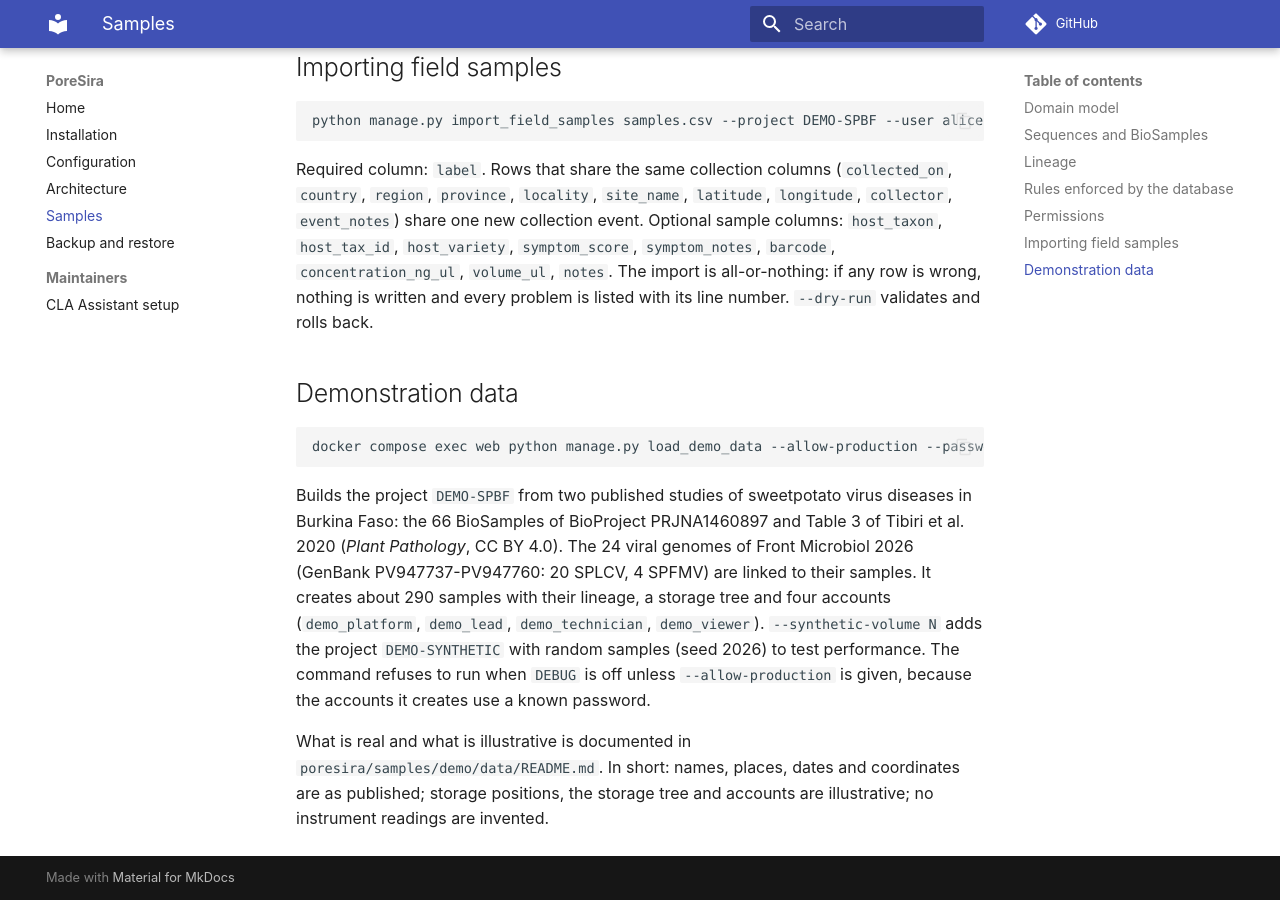
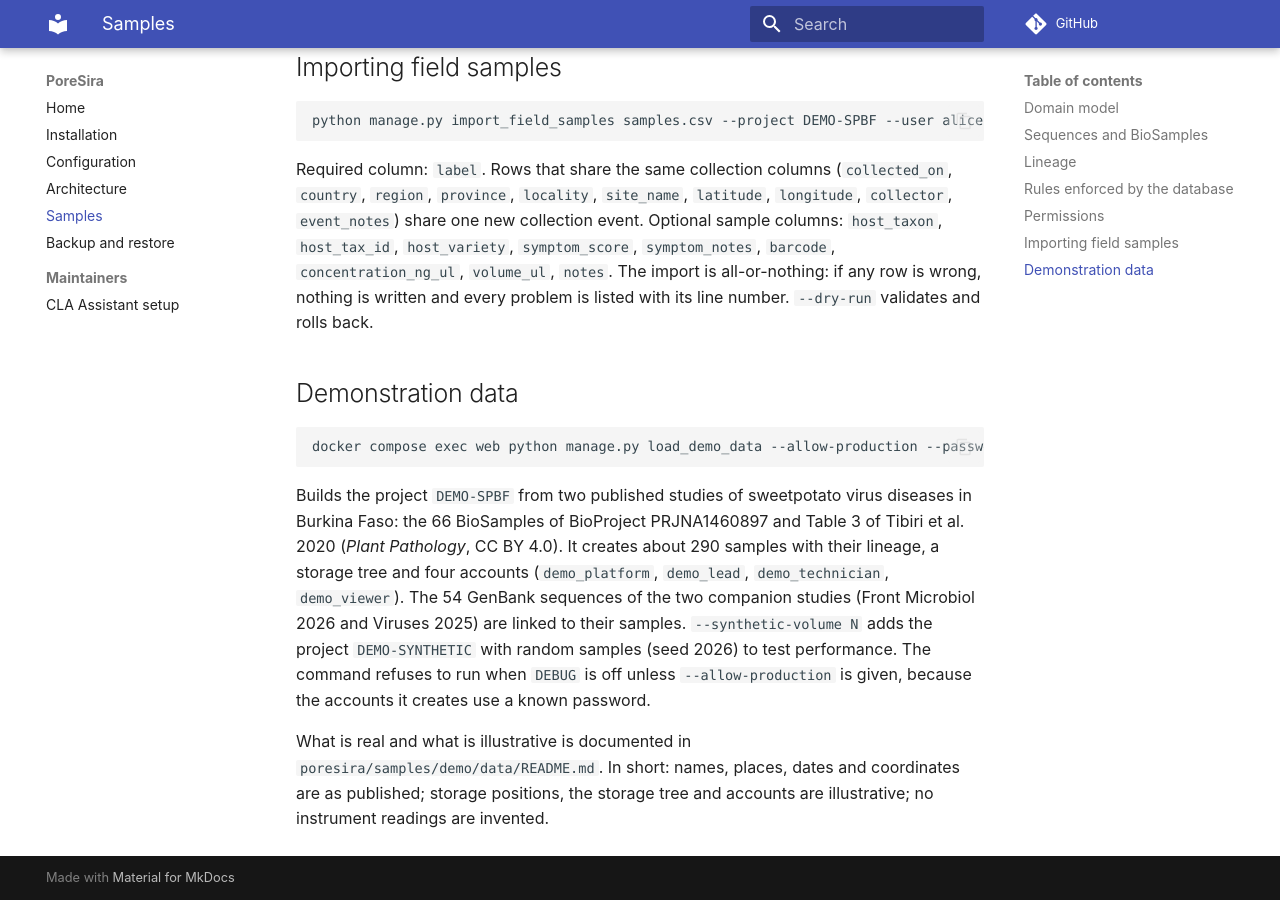
Before and after one commit to etibiri/poresira, an MkDocs documentation site: the page built from docs/samples.md, in a window 1280 px wide and 900 px high, scrolled down 2542 px. Built offline with MkDocs 1.6.1 and Material for MkDocs 9.7.7, drawn with Linux system fonts in a browser that asks for light colours; comment, search, counter and statistics services are not loaded.

Commit message:
feat(samples): link the Viruses 2025 sequences and the deltasatellites to their samples
Add 7 GenBank sequences of Viruses 17(9):1222 and the 23 sweet potato leaf curl
deltasatellites; all 54 published sequences now live in one provenance file with
the publication and the match note of each.

```diff
--- a/docs/samples.md
+++ b/docs/samples.md
@@ -97,9 +97,10 @@ docker compose exec web python manage.py load_demo_data --allow-production --pas
 
 Builds the project `DEMO-SPBF` from two published studies of sweetpotato virus diseases in
 Burkina Faso: the 66 BioSamples of BioProject PRJNA1460897 and Table 3 of Tibiri et al. 2020
-(*Plant Pathology*, CC BY 4.0). The 24 viral genomes of Front Microbiol 2026 (GenBank PV947737-PV947760: 20 SPLCV, 4 SPFMV) are linked to their samples. It creates about 290 samples with their lineage, a storage tree
+(*Plant Pathology*, CC BY 4.0). It creates about 290 samples with their lineage, a storage tree
 and four accounts (`demo_platform`, `demo_lead`, `demo_technician`, `demo_viewer`).
-`--synthetic-volume N` adds the project `DEMO-SYNTHETIC` with random samples (seed 2026) to
+The 54 GenBank sequences of the two companion studies (Front Microbiol 2026 and Viruses 2025)
+are linked to their samples. `--synthetic-volume N` adds the project `DEMO-SYNTHETIC` with random samples (seed 2026) to
 test performance. The command refuses to run when `DEBUG` is off unless `--allow-production`
 is given, because the accounts it creates use a known password.
 
```
Also changed, not shown: CHANGELOG.md (+1 -1 lines), poresira/samples/demo/data/README.md (+23 -10 lines), 4 other files.
